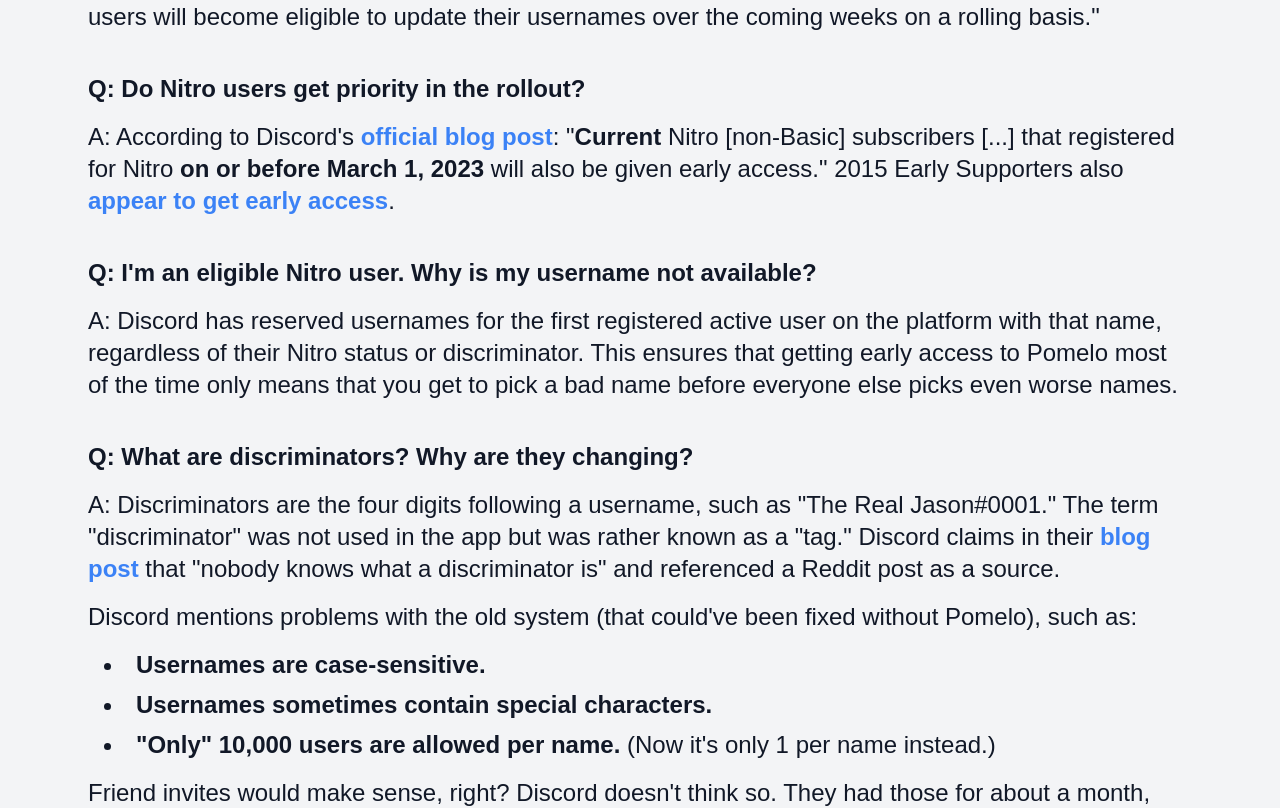
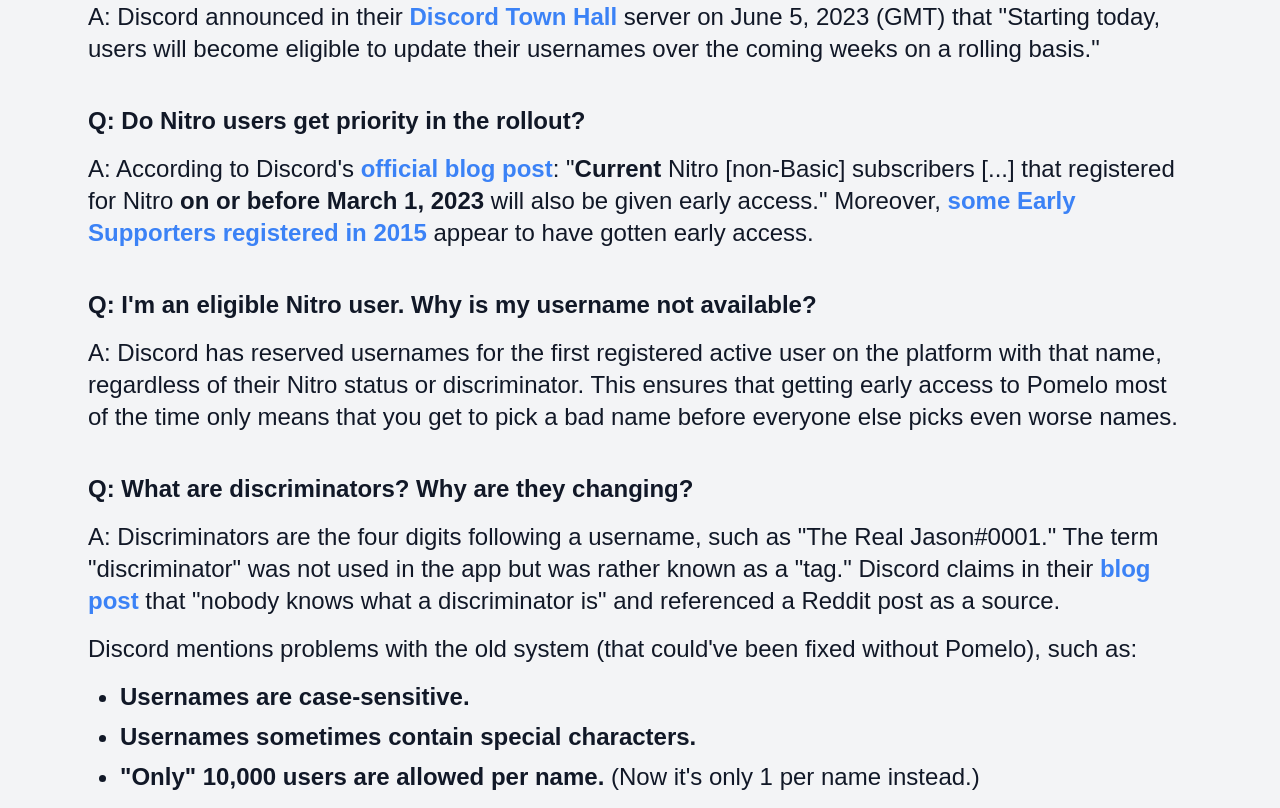
Before and after one commit to hampuskraft/arewepomeloyet.com, a Next.js app: page / in a window 1280 px wide. Shown: the part 1927-2735 px from the top of the page. Built offline with nearby package versions, Linux system fonts and the light colour scheme; no server answers; the database is empty.

Commit message:
Improve wording

```diff
--- a/src/components/landing.tsx
+++ b/src/components/landing.tsx
@@ -176,7 +176,8 @@
                 Server Subscriptions (US only)
               </Link>
               . Moderator Programs Alumni, HypeSquad Events, and Discord Admins{' '}
-              <strong>did NOT get early access</strong>—that was simply false information.
+              <strong>did NOT get early access</strong>. Some Moderator Programs Alumnis received early access by
+              mistake when Discord tried to fix bugs with the rollout.
             </p>
           </div>
 
@@ -203,12 +204,11 @@
             <p>
               A: According to Discord&apos;s <Link href="https://discord.com/blog/usernames">official blog post</Link>:
               &quot;<strong>Current</strong> Nitro [non-Basic] subscribers [...] that registered for Nitro{' '}
-              <strong>on or before March 1, 2023</strong> will also be given early access.&quot; 2015 Early Supporters
-              also{' '}
+              <strong>on or before March 1, 2023</strong> will also be given early access.&quot; Moreover,{' '}
               <Link href="https://twitter.com/DiscordPreviews/status/1665788875594186754">
-                appear to get early access
-              </Link>
-              .
+                some Early Supporters registered in 2015
+              </Link>{' '}
+              appear to have gotten early access.
             </p>
           </div>
 
@@ -239,10 +239,10 @@
               Discord mentions problems with the old system (that could&apos;ve been fixed without Pomelo), such as:
             </p>
 
-            <ul className="list-disc list-inside space-y-2">
-              <li className="ml-4 font-semibold">Usernames are case-sensitive.</li>
-              <li className="ml-4 font-semibold">Usernames sometimes contain special characters.</li>
-              <li className="ml-4">
+            <ul className="ml-8 list-disc list-outside space-y-2">
+              <li className="font-semibold">Usernames are case-sensitive.</li>
+              <li className="font-semibold">Usernames sometimes contain special characters.</li>
+              <li>
                 <span className="font-semibold">&quot;Only&quot; 10,000 users are allowed per name.</span> (Now
                 it&apos;s only 1 per name instead.)
               </li>
```
